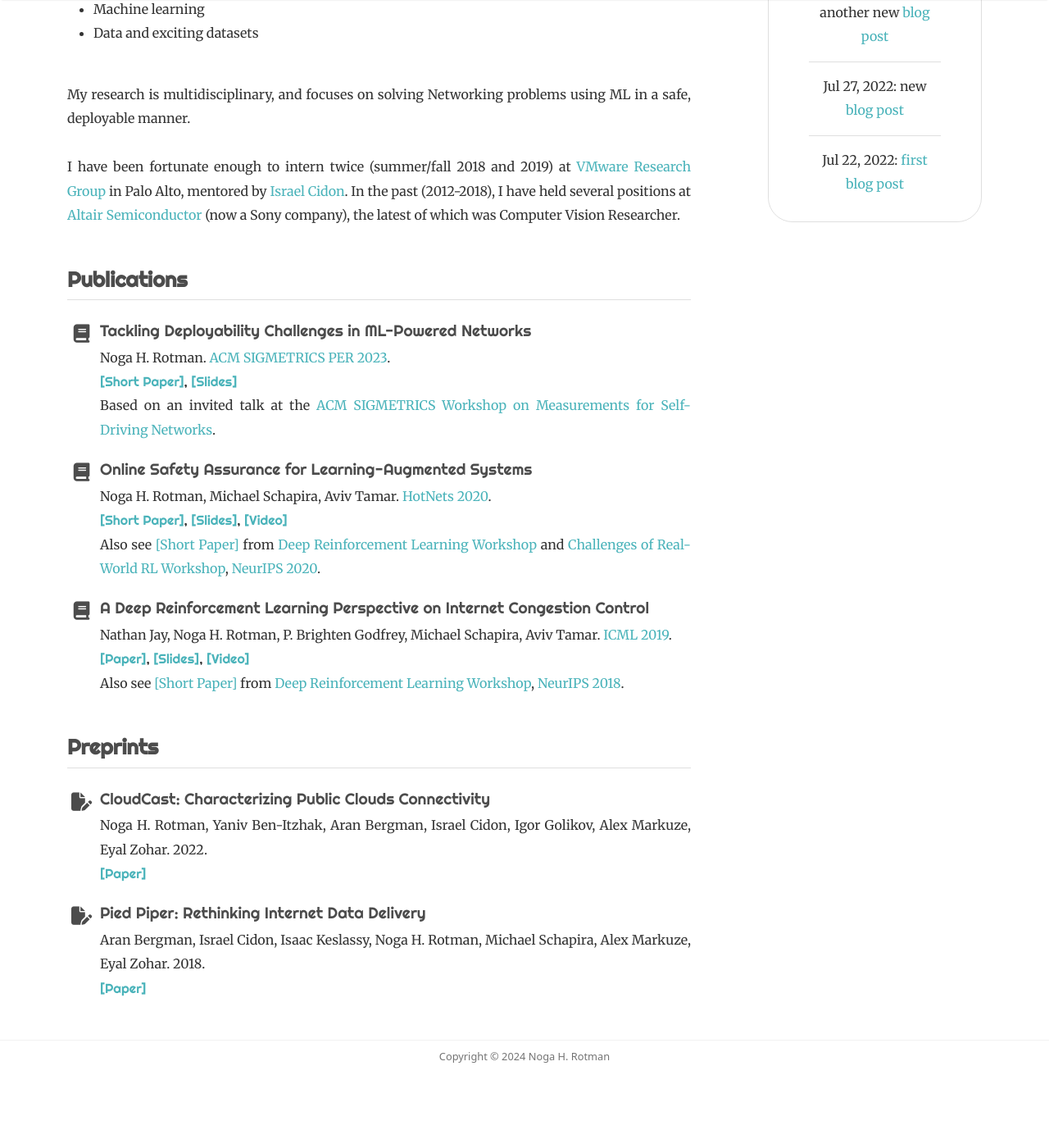
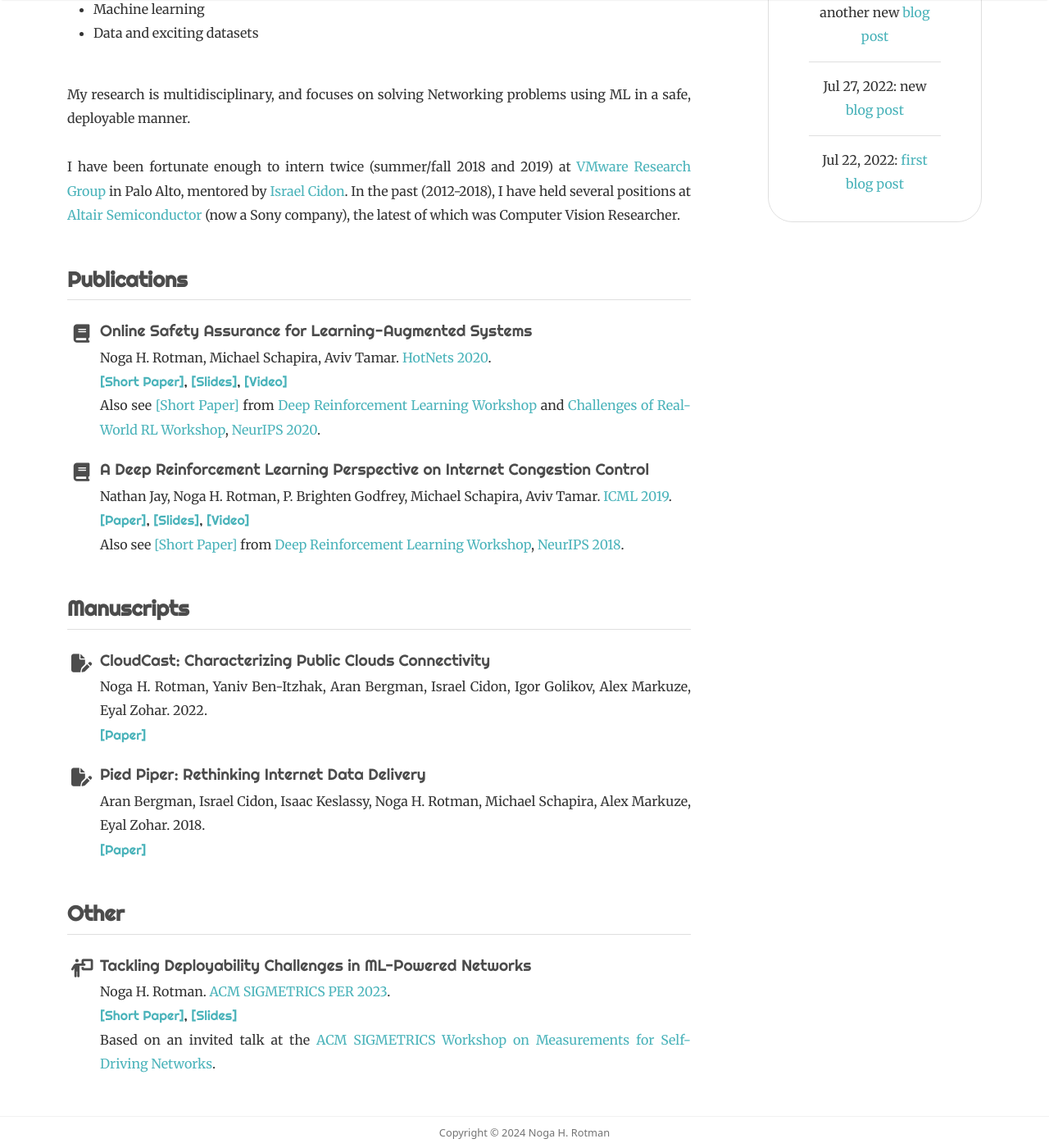
Before and after one commit to r02b/r02b.github.io, a Jekyll site: the page built from _pages/main.md, in a window 1280 px wide and 1400 px high, scrolled down 306 px. Shown: the whole window at 82% size. Built offline with Jekyll 4.4.1, drawn with Linux system fonts in a browser that asks for light colours; a style sheet for code colours, icons or effects is not loaded; before the commit the page ends 1613 px from its top, so only the background shows below that.

Commit message:
Upgrading fontawesome + some general updates.

```diff
--- a/_layouts/default.html
+++ b/_layouts/default.html
@@ -11,10 +11,14 @@
     {% seo %}
 
     <link href="https://cdn.jsdelivr.net/npm/bootstrap@5.0.2/dist/css/bootstrap.min.css" rel="stylesheet" integrity="sha384-EVSTQN3/azprG1Anm3QDgpJLIm9Nao0Yz1ztcQTwFspd3yD65VohhpuuCOmLASjC" crossorigin="anonymous">
+    <link rel="stylesheet" href="{{ site.baseurl }}/assets/fontawesome-free-6.6.0-web/css/fontawesome.css">
+    <link rel="stylesheet" href="{{ site.baseurl }}/assets/fontawesome-free-6.6.0-web/css/brands.css">
+    <link rel="stylesheet" href="{{ site.baseurl }}/assets/fontawesome-free-6.6.0-web/css/all.min.css">
 
     <link href="{{ site.baseurl }}/assets/css/screen.css" rel="stylesheet">
     <link href="{{ site.baseurl }}/assets/css/main.css" rel="stylesheet">
     <script src="{{ site.baseurl }}/assets/js/jquery.min.js"></script>
+
 </head>
 
 {% if jekyll.environment == 'production' %}
@@ -34,9 +38,9 @@ ga('send', 'pageview');
 	<!-- defer loading of fonts -->
 	<noscript id="deferred-styles">
 		<link href="https://fonts.googleapis.com/css?family=Righteous%7CMerriweather:300,300i,400,400i,700,700i" rel="stylesheet">
-        <link rel="stylesheet" href="https://cdnjs.cloudflare.com/ajax/libs/font-awesome/6.2.0/css/fontawesome.css">
-        <link rel="stylesheet" href="https://cdnjs.cloudflare.com/ajax/libs/font-awesome/6.2.0/css/brands.css">
-		<link rel="stylesheet" href="https://cdnjs.cloudflare.com/ajax/libs/font-awesome/6.2.0/css/all.min.css">
+<!--        <link rel="stylesheet" href="https://cdnjs.cloudflare.com/ajax/libs/font-awesome/6.2.0/css/fontawesome.css">-->
+<!--        <link rel="stylesheet" href="https://cdnjs.cloudflare.com/ajax/libs/font-awesome/6.2.0/css/brands.css">-->
+<!--		<link rel="stylesheet" href="https://cdnjs.cloudflare.com/ajax/libs/font-awesome/6.2.0/css/all.min.css">-->
         <link rel="stylesheet" href="https://cdn.jsdelivr.net/gh/jpswalsh/academicons@1/css/academicons.min.css">
 
 	</noscript>
--- a/_pages/main.md
+++ b/_pages/main.md
@@ -34,83 +34,92 @@ permalink: /
      <div class="section-title">
         <h2><span>Publications</span></h2>
     </div>
-<div class="section-text">
-    <ul class="fa-ul">
-    <li><i class="fa-li fa-solid fa-book"></i>
-            <span class="paper-name" id="per2023">
-                Tackling Deployability Challenges in ML-Powered Networks
-            </span>
-            <br>Noga H. Rotman.
-            <a href="https://dl.acm.org/newsletter/sigmetrics" target="_blank">ACM SIGMETRICS PER 2023</a>.
-            <br>
-            <span class="paper-links">
-                <a href="https://dl.acm.org/doi/10.1145/3626570.3626605" target="_blank">[Short Paper]</a>,
-                <a href="assets/slides/OSAP_Hotnets.pdf" target="_blank">[Slides]</a>
-            </span>
-            <br>
-            Based on an invited talk at the <a href="https://measure-selfdn23.cs.ucsb.edu/" target="_blank">ACM SIGMETRICS Workshop on Measurements for Self-Driving Networks</a>.
-        </li>
-        <li><i class="fa-li fa-solid fa-book"></i>
-            <span class="paper-name">
-                Online Safety Assurance for Learning-Augmented Systems
-            </span>
-            <br>Noga H. Rotman, Michael Schapira, Aviv Tamar.
-            <a href="http://conferences.sigcomm.org/hotnets/2020/" target="_blank">HotNets 2020</a>.
-            <br>
-            <span class="paper-links">
-                <a href="https://dl.acm.org/doi/10.1145/3422604.3425940" target="_blank">[Short Paper]</a>,
-                <a href="assets/slides/OSAP_Hotnets.pdf" target="_blank">[Slides]</a>,
-                <a href="https://youtu.be/a3JO5p10MHE?t=5830" target="_blank">[Video]</a>
-            </span>
-            <br>Also see <a href="https://arxiv.org/pdf/2010.03625.pdf" target="_blank">[Short Paper]</a> from
-            <a href="https://sites.google.com/view/deep-rl-workshop-neurips2020/" target="_blank">
-                    Deep Reinforcement Learning Workshop</a> and
-                    <a href="https://sites.google.com/view/neurips2020rwrl" target="_blank">
-                        Challenges of Real-World RL Workshop</a>,
-                    <a href="https://neurips.cc/" target="_blank">NeurIPS 2020</a>.
-        </li>
-        <li><i class="fa-li fa-solid fa-book"></i>
-            <span class="paper-name">
-                A Deep Reinforcement Learning Perspective on Internet Congestion Control
-            </span>
-            <br>Nathan Jay, Noga H. Rotman, P. Brighten Godfrey, Michael Schapira, Aviv Tamar.
-            <a href="https://icml.cc/" target="_blank">ICML 2019</a>.
-            <br>
-            <span class="paper-links">
-                <a href="https://arxiv.org/abs/1810.03259v3" target="_blank">[Paper]</a>,
-                <a href="assets/slides/Aurora_AIWeek.pdf" target="_blank">[Slides]</a>,
-                <a href="https://youtu.be/8bzHuplGI-M" target="_blank">[Video]</a>
-            </span>
-            <br>Also see <a href="https://arxiv.org/abs/1810.03259" target="_blank">[Short Paper]</a>
-            from <a href="https://sites.google.com/view/deep-rl-workshop-nips-2018/home" target="_blank">Deep Reinforcement Learning Workshop</a>, <a href="https://neurips.cc/" target="_blank">NeurIPS 2018</a>.
-        </li>
-    </ul>
+    <div class="section-text">
+        <ul class="fa-ul">
+            <li><i class="fa-li fa-solid fa-book"></i>
+                <span class="paper-name">
+                    Online Safety Assurance for Learning-Augmented Systems
+                </span>
+                <br>Noga H. Rotman, Michael Schapira, Aviv Tamar.
+                <a href="http://conferences.sigcomm.org/hotnets/2020/" target="_blank">HotNets 2020</a>.
+                <br>
+                <span class="paper-links">
+                    <a href="https://dl.acm.org/doi/10.1145/3422604.3425940" target="_blank">[Short Paper]</a>,
+                    <a href="assets/slides/OSAP_Hotnets.pdf" target="_blank">[Slides]</a>,
+                    <a href="https://youtu.be/a3JO5p10MHE?t=5830" target="_blank">[Video]</a>
+                </span>
+                <br>Also see <a href="https://arxiv.org/pdf/2010.03625.pdf" target="_blank">[Short Paper]</a> from
+                <a href="https://sites.google.com/view/deep-rl-workshop-neurips2020/" target="_blank">
+                        Deep Reinforcement Learning Workshop</a> and
+                        <a href="https://sites.google.com/view/neurips2020rwrl" target="_blank">
+                            Challenges of Real-World RL Workshop</a>,
+                        <a href="https://neurips.cc/" target="_blank">NeurIPS 2020</a>.
+            </li>
+            <li><i class="fa-li fa-solid fa-book"></i>
+                <span class="paper-name">
+                    A Deep Reinforcement Learning Perspective on Internet Congestion Control
+                </span>
+                <br>Nathan Jay, Noga H. Rotman, P. Brighten Godfrey, Michael Schapira, Aviv Tamar.
+                <a href="https://icml.cc/" target="_blank">ICML 2019</a>.
+                <br>
+                <span class="paper-links">
+                    <a href="https://arxiv.org/abs/1810.03259v3" target="_blank">[Paper]</a>,
+                    <a href="assets/slides/Aurora_AIWeek.pdf" target="_blank">[Slides]</a>,
+                    <a href="https://youtu.be/8bzHuplGI-M" target="_blank">[Video]</a>
+                </span>
+                <br>Also see <a href="https://arxiv.org/abs/1810.03259" target="_blank">[Short Paper]</a>
+                from <a href="https://sites.google.com/view/deep-rl-workshop-nips-2018/home" target="_blank">Deep Reinforcement Learning Workshop</a>, <a href="https://neurips.cc/" target="_blank">NeurIPS 2018</a>.
+            </li>
+        </ul>
+    </div>
 </div>
+<div id="manuscripts" class="section-container section-main">
+     <div class="section-title">
+        <h2><span>Manuscripts</span></h2>
+    </div>
+    <div class="section-text">
+        <ul class="fa-ul">
+            <li><i class="fa-li fas fa-file-pen"> </i>
+                <span class="paper-name">CloudCast: Characterizing Public Clouds Connectivity</span>
+                <br>Noga H. Rotman, Yaniv Ben-Itzhak, Aran Bergman, Israel Cidon, Igor Golikov, Alex Markuze, Eyal Zohar.
+                2022.
+                <br>
+                <span class="paper-links">
+                    <a href="https://arxiv.org/pdf/2201.06989.pdf" target="_blank">[Paper]</a>
+                </span>
+             </li>
+             <li><i class="fa-li fas fa-file-pen"> </i>
+                <span class="paper-name">Pied Piper: Rethinking Internet Data Delivery</span>
+                <br>Aran Bergman, Israel Cidon, Isaac Keslassy, Noga H. Rotman, Michael Schapira, Alex Markuze, Eyal Zohar. 2018.
+                <br>
+                <span class="paper-links">
+                    <a href="https://arxiv.org/pdf/1812.05582.pdf" target="_blank">[Paper]</a>
+                </span>
+             </li>
+        </ul>
+    </div>
 </div>
 
-<div id="preprints" class="section-container section-main">
+<div id="other" class="section-container section-main">
      <div class="section-title">
-        <h2><span>Preprints</span></h2>
+        <h2><span>Other</span></h2>
     </div>
-<div class="section-text">
-    <ul class="fa-ul">
-	    <li><i class="fa-li fas fa-file-pen"> </i>
-	        <span class="paper-name">CloudCast: Characterizing Public Clouds Connectivity</span>
-	        <br>Noga H. Rotman, Yaniv Ben-Itzhak, Aran Bergman, Israel Cidon, Igor Golikov, Alex Markuze, Eyal Zohar.
-	        2022.
-	        <br>
-	        <span class="paper-links">
-	            <a href="https://arxiv.org/pdf/2201.06989.pdf" target="_blank">[Paper]</a>
-	        </span>
-	     </li>
-	     <li><i class="fa-li fas fa-file-pen"> </i>
-	        <span class="paper-name">Pied Piper: Rethinking Internet Data Delivery</span>
-	        <br>Aran Bergman, Israel Cidon, Isaac Keslassy, Noga H. Rotman, Michael Schapira, Alex Markuze, Eyal Zohar. 2018.
-	        <br>
-	        <span class="paper-links">
-	            <a href="https://arxiv.org/pdf/1812.05582.pdf" target="_blank">[Paper]</a>
-	        </span>
-	     </li>
-    </ul>
+    <div class="section-text">
+        <ul class="fa-ul">
+         <li><i class="fa-li fa-solid fa-person-chalkboard"></i>
+                    <span class="paper-name" id="per2023">
+                        Tackling Deployability Challenges in ML-Powered Networks
+                    </span>
+                    <br>Noga H. Rotman.
+                    <a href="https://dl.acm.org/newsletter/sigmetrics" target="_blank">ACM SIGMETRICS PER 2023</a>.
+                    <br>
+                    <span class="paper-links">
+                        <a href="https://dl.acm.org/doi/10.1145/3626570.3626605" target="_blank">[Short Paper]</a>,
+                        <a href="assets/slides/OSAP_Hotnets.pdf" target="_blank">[Slides]</a>
+                    </span>
+                    <br>
+                    Based on an invited talk at the <a href="https://measure-selfdn23.cs.ucsb.edu/" target="_blank">ACM SIGMETRICS Workshop on Measurements for Self-Driving Networks</a>.
+                </li>
+        </ul>
+    </div>
 </div>
-</div>
--- a/assets/css/screen.css
+++ b/assets/css/screen.css
@@ -15,7 +15,7 @@ License: https://www.wowthemes.net/freebies-license/
         --light-grey: rgba(0, 0, 0, .55);
         --mid-grey: rgba(0, 0, 0, .7);
         --dark-grey: rgba(0, 0, 0, .8);
-        --header-font: 'Righteous',  Roboto, sans-serif;
+        --header-font: 'Righteous', 'Roboto', sans-serif;
         --secondary-font: 'Merriweather', "Segoe UI", "Helvetica Neue";
         }
 
@@ -202,7 +202,7 @@ button.close:hover {
     color: var(--dark-grey)!important;
 }
 
-a.text-dark, a.prev, a.next {
+a.text-dark {
     text-decoration: none;
     font-family: var(--secondary-font);
 }
@@ -882,16 +882,18 @@ blockquote {
 
 .share {
     color: var(--light-grey);
+    font-weight: 900;
 }
 
 .share a {
-    color: var(--secondary-color);
-    fill: var(--secondary-color);
+    color: var(--primary-color);
+    fill: var(--primary-color);
 }
 
-.share a:hover {
-    color: var(--primary-color);
+.share a:hover, a.prev:hover, a.next:hover {
+    color: var(--secondary-color);
     fill: var(--primary-color);
+    text-decoration: none;
 }
 
 .graybg {
@@ -1117,7 +1119,7 @@ h6 {
     color: var(--mid-grey);
 }
 
-.posttitle h1 {
+.post title h1 {
     font-size: calc(1.375rem + 1.5vw);
 }
 
```
Also changed, not shown: _pages/technical_deets.md (+3 -4 lines), index.html (+0 -16 lines), assets/images/jumbotron.jpg (deleted).
